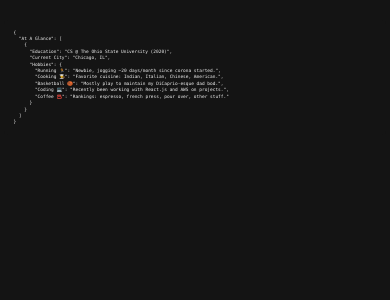
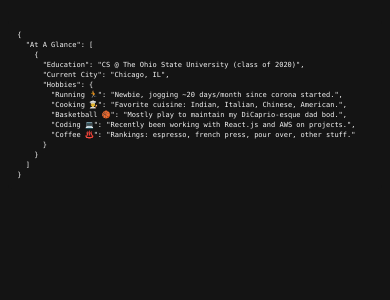
Before and after one commit to nickmorris991/My-Website, a Flask app: page /about in a window 390 px wide. Shown: the part 72-372 px from the top of the page. Run offline with Flask 2, Linux system fonts and the light colour scheme; some libraries are stand-ins or nearby versions; some web fonts are replaced.

Commit message:
small change to about page design and deploy script.

```diff
--- a/static/css/about.css
+++ b/static/css/about.css
@@ -1,9 +1,9 @@
 .overview {
-    margin-left: 1%; margin-right: 1%;
+    margin-left: 20%; margin-right: 20%;
 }
 pre {
     white-space: pre-wrap; /*  Valid Since CSS 2.1 */
-    font-size: 1.15vw;
+    font-size: 1.2vw;
     color: rgb(245, 245, 245);
     border: rgb(20,20,20);
 }
--- a/static/css/general/mobile.css
+++ b/static/css/general/mobile.css
@@ -20,6 +20,12 @@
     .project-tag {
         font-size: 1.8vw;
     }
+    .overview {
+        margin-left: 2%; margin-right: 2%;
+    }
+    pre {
+        font-size: 1.8vw;
+    }
 }
 /* landscape view */
 @media (max-height: 500px) {
--- a/static/js/about/populateAboutJSON.js
+++ b/static/js/about/populateAboutJSON.js
@@ -1,7 +1,7 @@
 aboutData = {
 	"At A Glance": [
 		{
-			"Education": "CS @ The Ohio State University (2020)",
+			"Education": "CS @ The Ohio State University (class of 2020)",
 			"Current City": "Chicago, IL",
 			"Hobbies": {
 				"Running 🏃" : "Newbie, jogging ~20 days/month since corona started.",
--- a/templates/about.html
+++ b/templates/about.html
@@ -10,6 +10,7 @@
         <link href="https://fonts.googleapis.com/css2?family=DM+Mono:wght@300&display=swap" rel="stylesheet">
         <link rel="stylesheet" href="static/css/about.css">
         <link rel="stylesheet" href="static/css/general/site.css">
+        <link rel="stylesheet" href="static/css/general/mobile.css">
     </head>
     <body>
         <div class="header">
```
Also changed, not shown: 1 other file.
